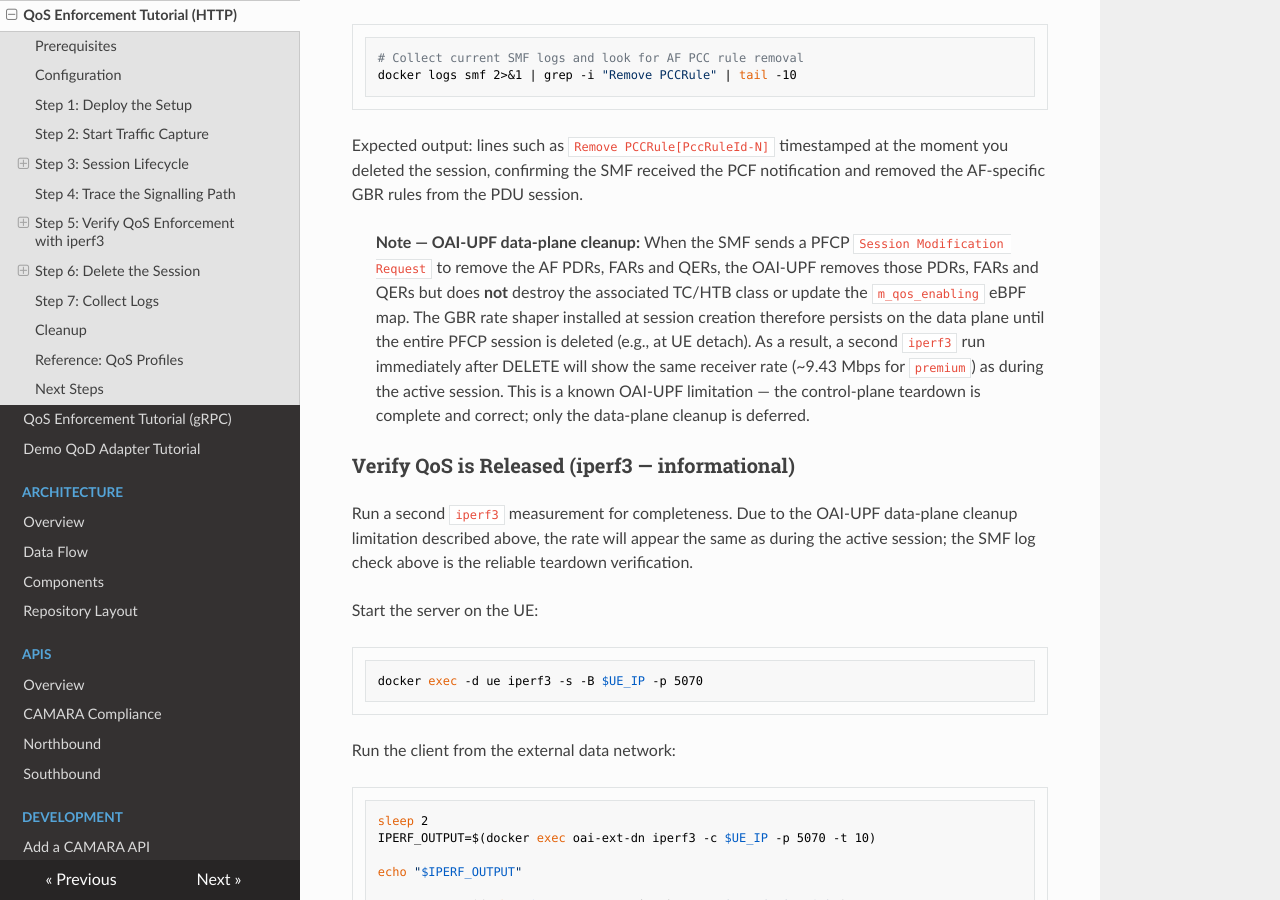
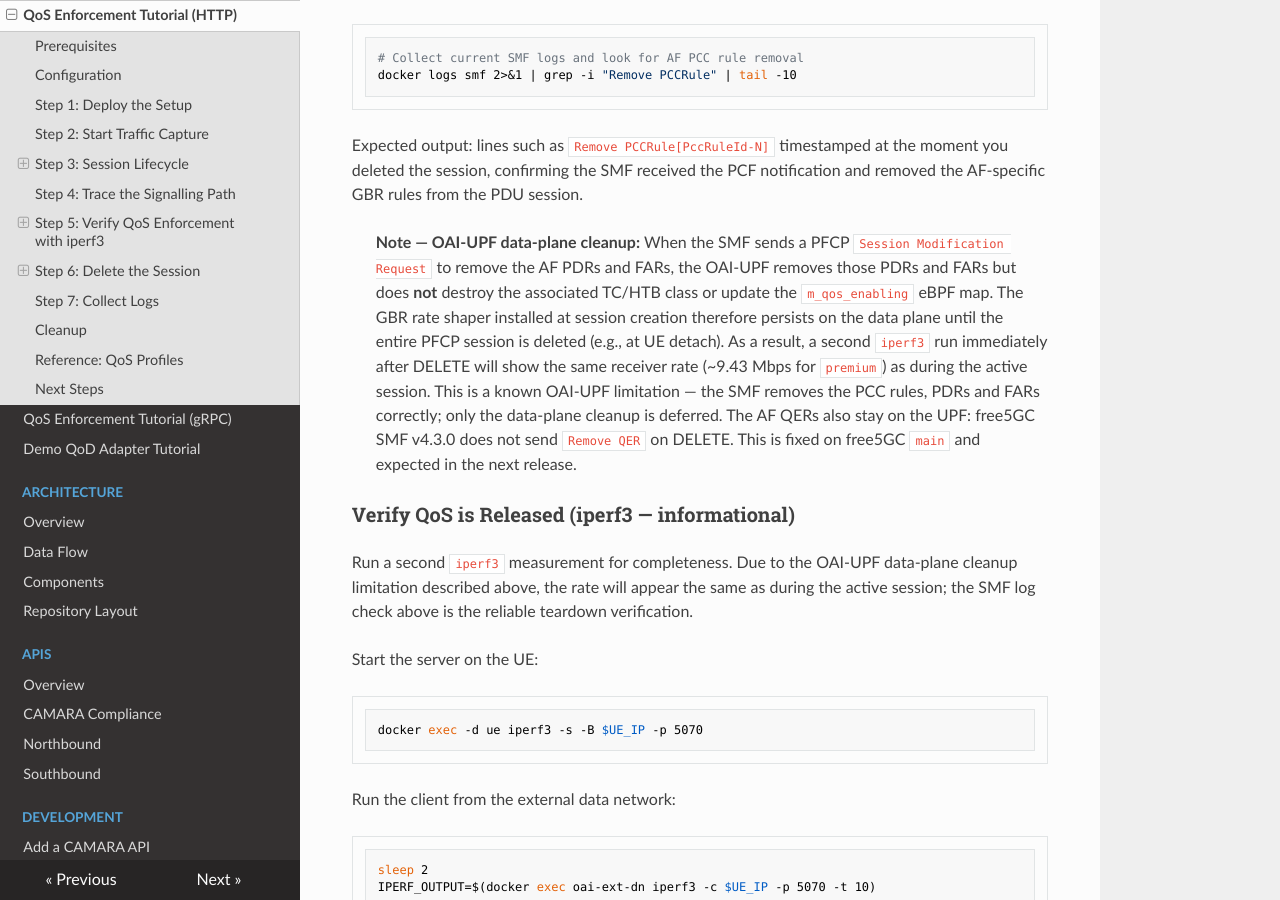
Before and after one commit to phinetech/phine.af, an MkDocs documentation site: the page built from docs/getting-started/06-qos-http-tutorial.md, in a window 1280 px wide and 900 px high, scrolled down 8282 px. Built offline with MkDocs 1.6.1, drawn with Linux system fonts in a browser that asks for light colours; nearby versions of some CDN libraries.

```diff
--- a/docs/getting-started/06-qos-http-tutorial.md
+++ b/docs/getting-started/06-qos-http-tutorial.md
@@ -464,7 +464,7 @@ docker logs smf 2>&1 | grep -i "Remove PCCRule" | tail -10
 
 Expected output: lines such as `Remove PCCRule[PccRuleId-N]` timestamped at the moment you deleted the session, confirming the SMF received the PCF notification and removed the AF-specific GBR rules from the PDU session.
 
-> **Note — OAI-UPF data-plane cleanup:** When the SMF sends a PFCP `Session Modification Request` to remove the AF PDRs, FARs and QERs, the OAI-UPF removes those PDRs, FARs and QERs but does **not** destroy the associated TC/HTB class or update the `m_qos_enabling` eBPF map. The GBR rate shaper installed at session creation therefore persists on the data plane until the entire PFCP session is deleted (e.g., at UE detach). As a result, a second `iperf3` run immediately after DELETE will show the same receiver rate (~9.43 Mbps for `premium`) as during the active session. This is a known OAI-UPF limitation — the control-plane teardown is complete and correct; only the data-plane cleanup is deferred.
+> **Note — OAI-UPF data-plane cleanup:** When the SMF sends a PFCP `Session Modification Request` to remove the AF PDRs and FARs, the OAI-UPF removes those PDRs and FARs but does **not** destroy the associated TC/HTB class or update the `m_qos_enabling` eBPF map. The GBR rate shaper installed at session creation therefore persists on the data plane until the entire PFCP session is deleted (e.g., at UE detach). As a result, a second `iperf3` run immediately after DELETE will show the same receiver rate (~9.43 Mbps for `premium`) as during the active session. This is a known OAI-UPF limitation — the SMF removes the PCC rules, PDRs and FARs correctly; only the data-plane cleanup is deferred. The AF QERs also stay on the UPF: free5GC SMF v4.3.0 does not send `Remove QER` on DELETE. This is fixed on free5GC `main` and expected in the next release.
 
 ### Verify QoS is Released (iperf3 — informational)
 
```
Also changed, not shown: 2 other files.
